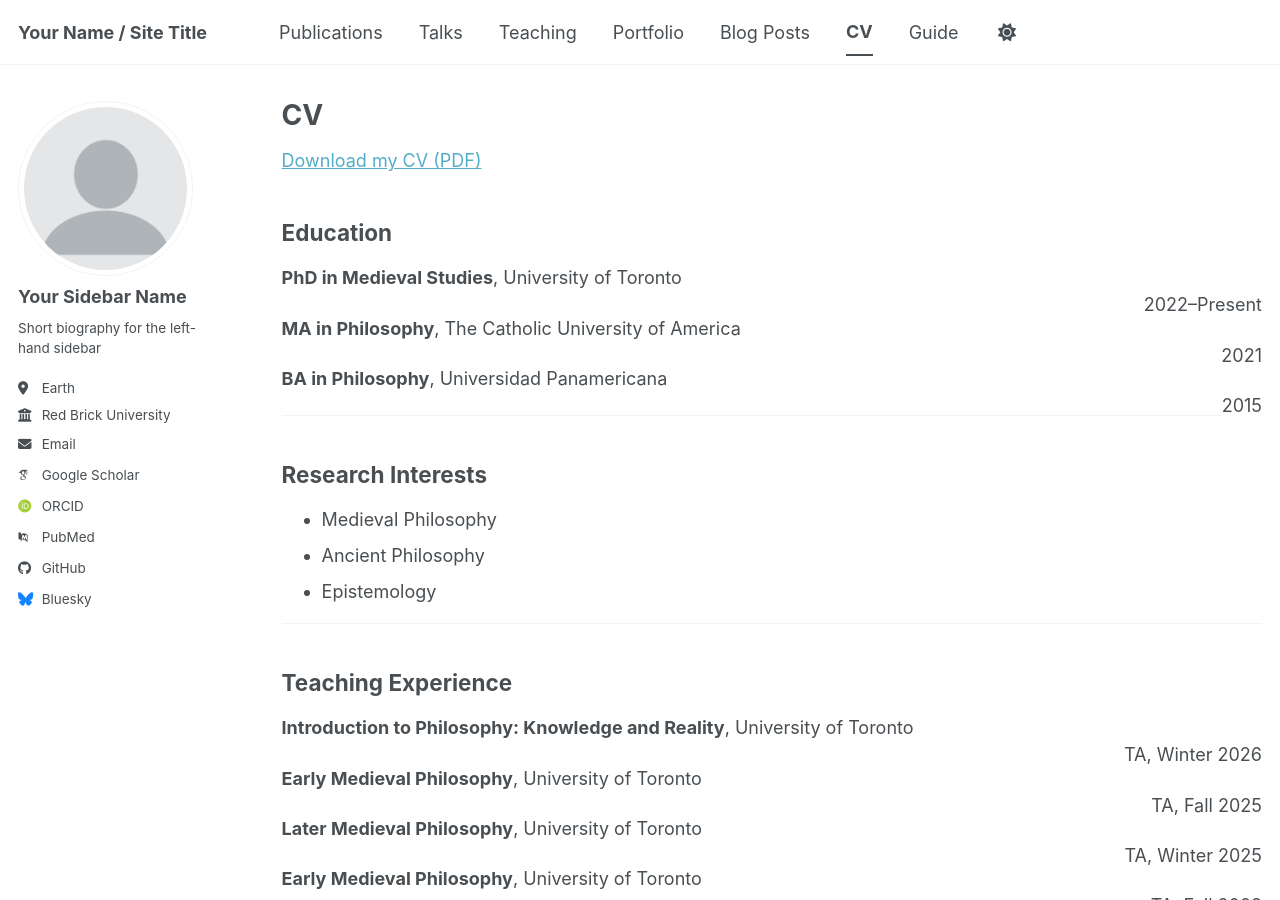
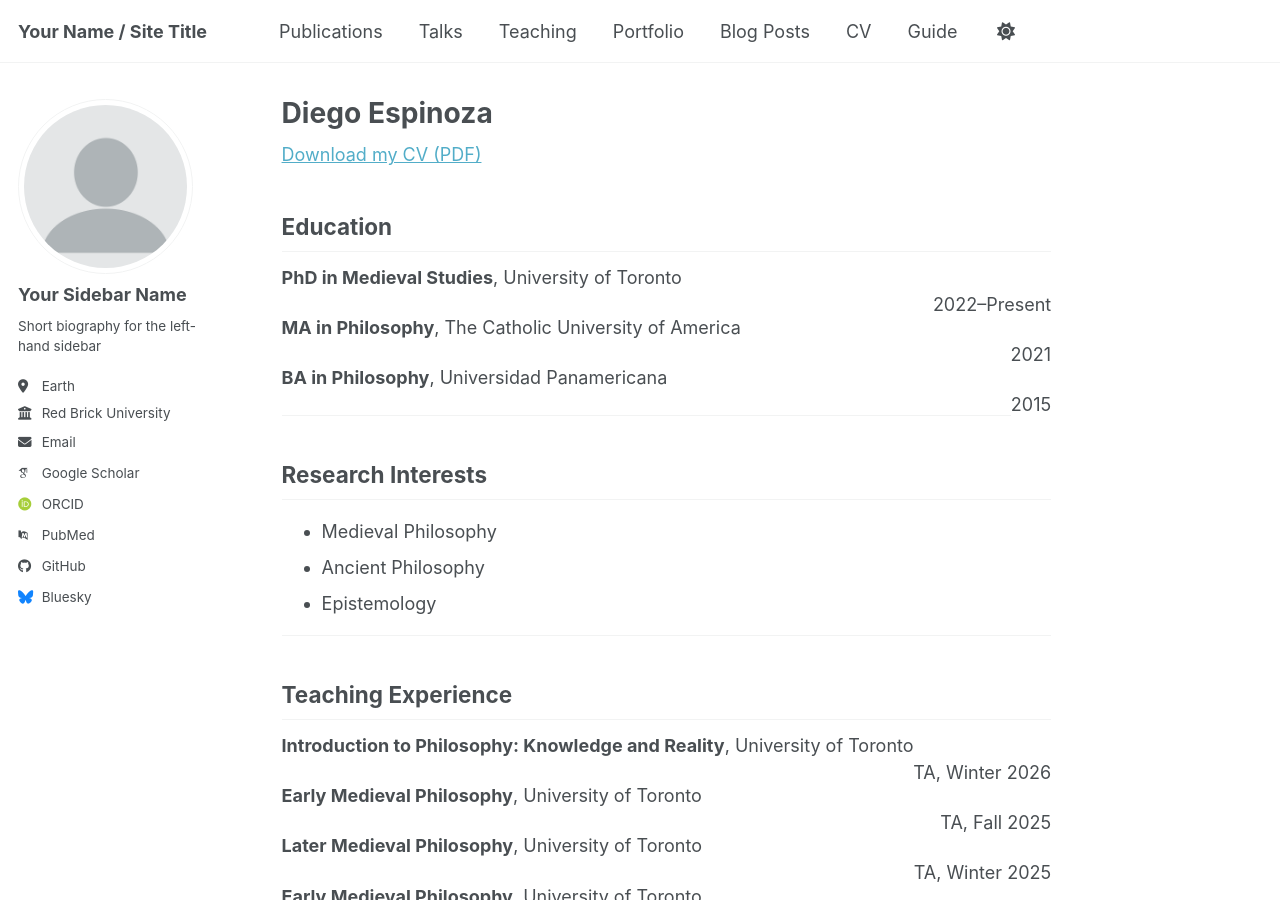
Before and after one commit to diegoespinoza93/diegoespinoza93.github.io, a Jekyll site: the page built from _pages/index.md, in a window 1280 px wide and 900 px high. Built offline with Jekyll 4.4.1, drawn with Linux system fonts in a browser that asks for light colours; some web fonts are replaced; a script bundle is joined from its source files by our own code; library files that are not in the unit come from our copies.

Commit message:
Rename CV to index.md for homepage

```diff
--- a/_pages/cv.md
+++ b/_pages/index.md
@@ -1,10 +1,8 @@
 ---
-layout: archive
-title: "CV"
-permalink: /cv/
+layout: single
+title: "Diego Espinoza"
 author_profile: true
-redirect_from:
-  - /resume
+
 ---
 
 [Download my CV (PDF)](/espinoza.cv.pdf)
```
